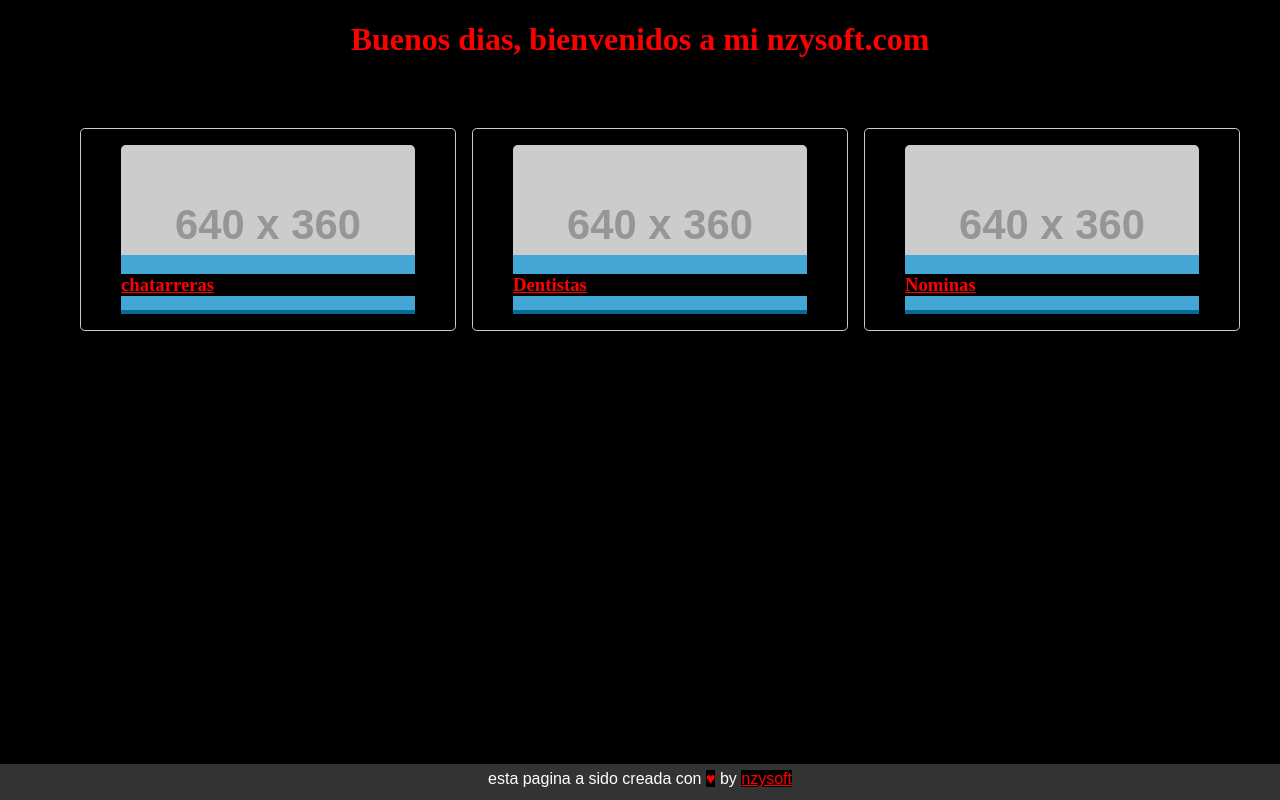
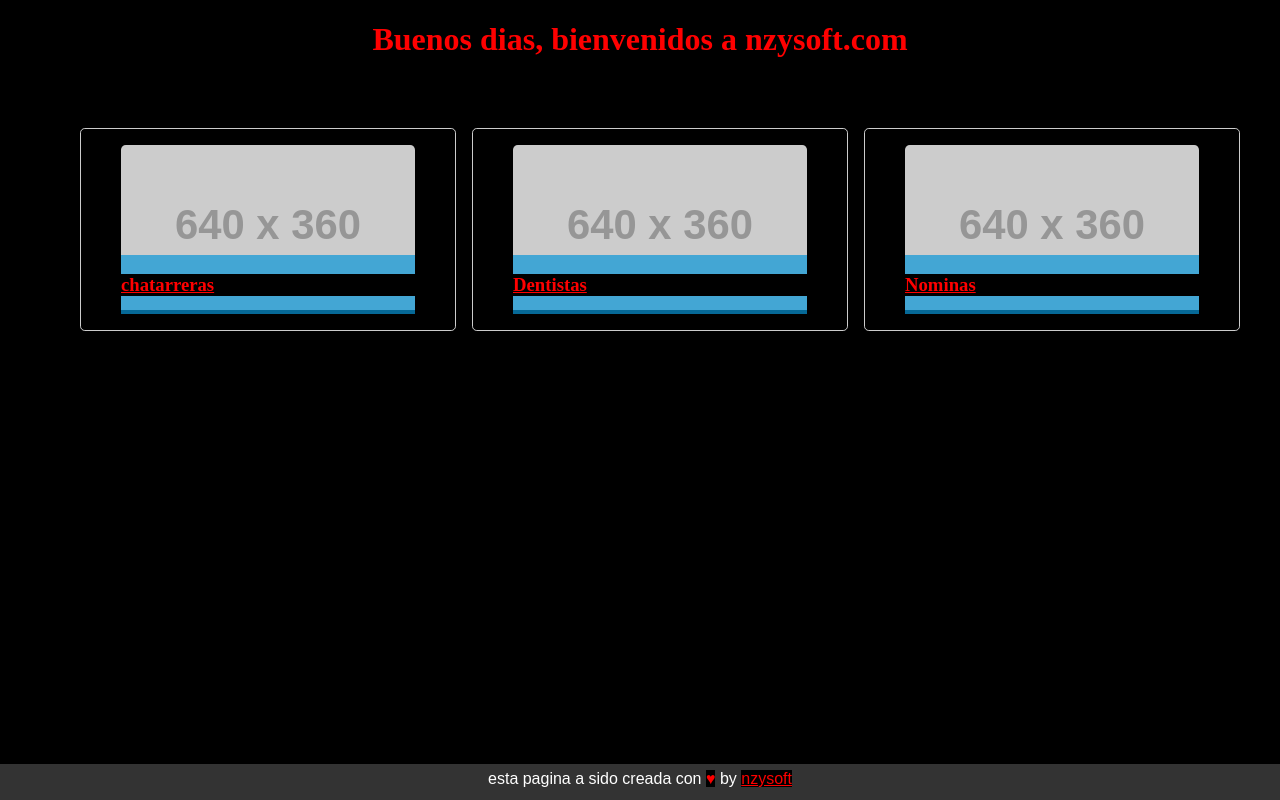
Before and after one commit to nzytag-nzysoft/nzySoft, a plain HTML site: page index.html in a window 1280 px wide. Drawn offline with Linux system fonts and the light colour scheme; placeholder pictures from the web are drawn by us.

```diff
--- a/script/saludo.js
+++ b/script/saludo.js
@@ -28,7 +28,7 @@
     } else if (hourNowNoUser > 12) {
       greetingNoUser = 'Buenas tardes, bienvenidos a nzysoft.com!';
     } else if (hourNowNoUser > 0) {
-      greetingNoUser = 'Buenos dias, bienvenidos a mi nzysoft.com';
+      greetingNoUser = 'Buenos dias, bienvenidos a nzysoft.com';
     } else {
       greetingNoUser = 'Bienvenido!';
     }
--- a/styles/style.css
+++ b/styles/style.css
@@ -36,6 +36,7 @@
     width: 100%;
   }
 
+
   .proyectos > ul > li > figure > figcaption {
     position: absolute;
     bottom: 0;
```
